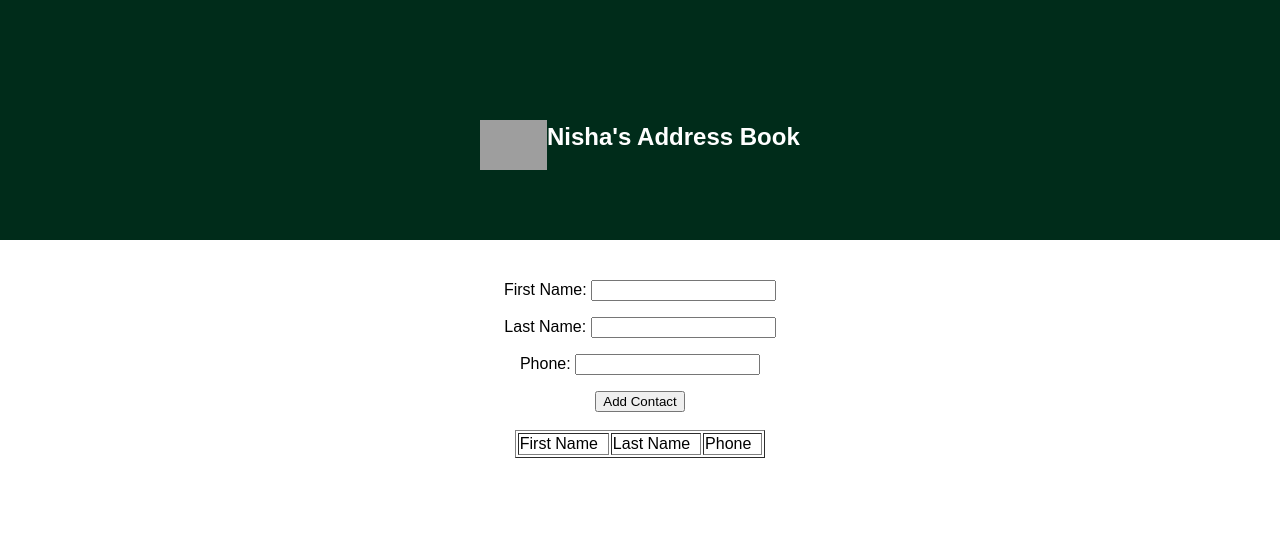
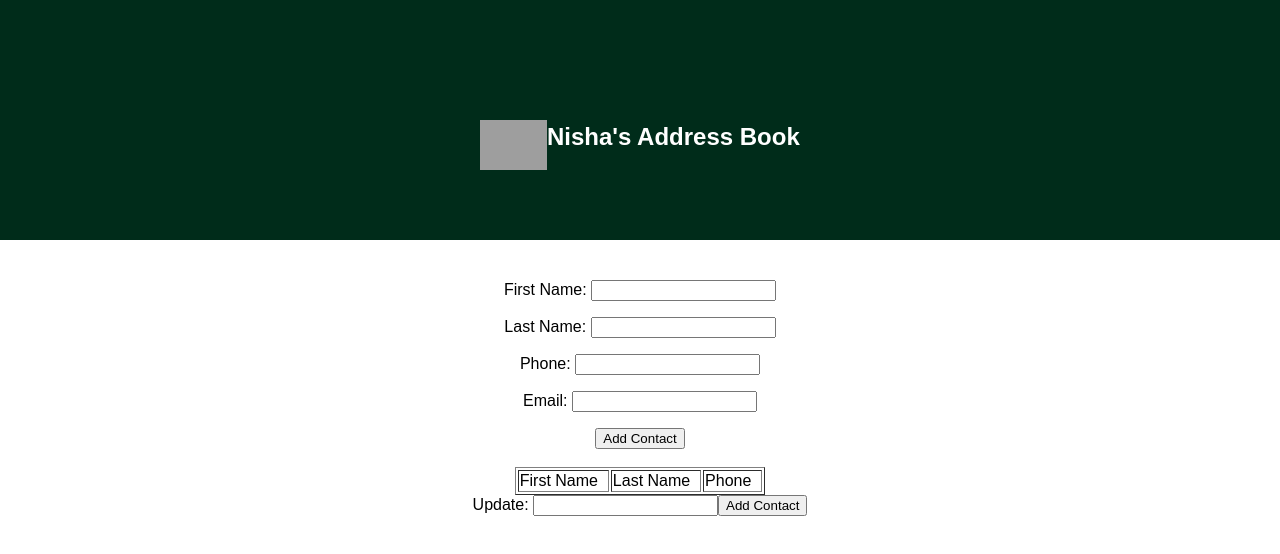
Before and after one commit to codeanddraw/react-gh-pages, a React (Create React App) app: page / in a window 1280 px wide. Shown: the top 554 px of the page. Built offline with nearby package versions, Linux system fonts and the light colour scheme; grey boxes are pictures that could not be loaded.

Commit message:
added more form fields and onChange added

```diff
--- a/src/AddContact.js
+++ b/src/AddContact.js
@@ -4,29 +4,43 @@ import PropTypes from 'prop-types';
 class AddContact extends React.Component {
   constructor() {
     super();
-    this.state = {value: ''};
+    this.state = {
+      input: {
+          fname: "",
+          lname: "",
+          phone: "",
+          email: ""
+      }
+  };
     this.addContact = this.addContact.bind(this);
+    this.updateContact = this.updateContact.bind(this);
     this.handleChange = this.handleChange.bind(this);
   }
 
   addContact() {
-    var input1 = document.getElementById("one").value;
-    var input2 = document.getElementById("two").value;
-    var input3 = document.getElementById("three").value;
-    var contact = input1 +"\t"+ input2 +"\t"+ input3;
-    //alert(contact);
+    var contact = this.state.input.fname +"\t"+ this.state.input.lname +"\t"+ this.state.input.phone +"\t"+ this.state.input.email;
     this.props.handleAddContact(contact);
   }
 
-  handleChange(newValue) {
-    this.setState({value: newValue})
+  updateContact() {
+    var updates =document.getElementById("five").value;
+    //to debug
+    //alert(updates);
+    this.props.handleAddContact(updates);
+  }
+
+  handleChange(newPartialInput) {
+    this.setState(state => ({ ...state, input: {...state.input, ...newPartialInput } }))
+  //alert();
+    //this.setState({value: newValue})
   }
 
   render() {
     return (<div>
-      <p>First Name: <input type="text" id="one" /></p>
-      <p>Last Name: <input type="text" id="two" /></p>
-      <p>Phone: <input type="text" id="three" /></p>
+      <p>First Name: <input type="text" value={this.state.input.fname}  onChange={e => this.handleChange({fname: e.target.value})}/></p>
+      <p>Last Name: <input type="text" value={this.state.input.lname} onChange={e => this.handleChange({lname: e.target.value})} /></p>
+      <p>Phone: <input type="text" value={this.state.input.phone} onChange={e => this.handleChange({phone: e.target.value})}/></p>
+      <p>Email: <input type="text" value={this.state.input.email} onChange={e => this.handleChange({email: e.target.value})}/></p>
       <button type="button" onClick={this.addContact}>Add Contact</button>
       <br/><br/>
       <center><table border="1">
@@ -35,6 +49,9 @@ class AddContact extends React.Component {
             <td > Last Name &nbsp;</td>
             <td > Phone &nbsp;</td>
           </tr></table></center>
+
+        Update: <input type="text" id="five" />
+        <button type="button" onClick={this.updateContact}>Add Contact</button>
     </div>);
 
   }
```
